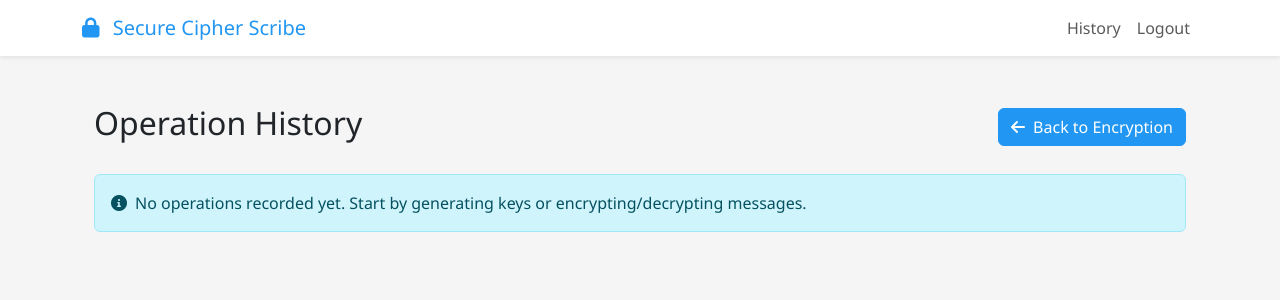
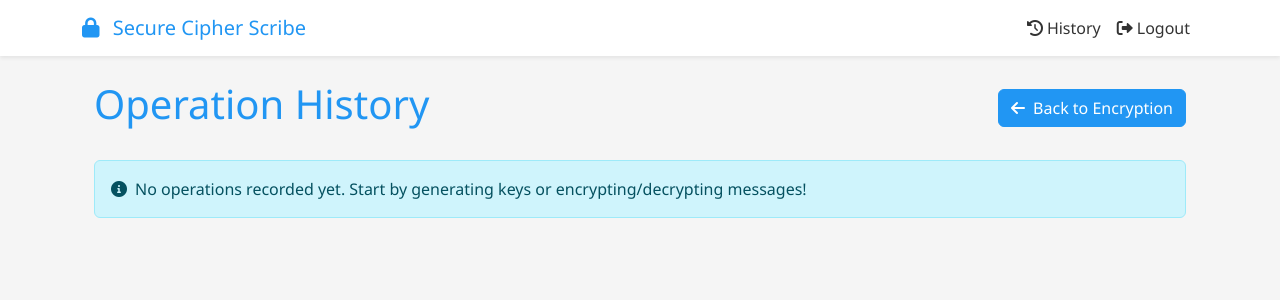
Before and after one commit to alexia26ata/RSA455Project, a Flask app: page /history in a window 1280 px wide. Shown: the top 300 px of the page. Run offline with Flask 3, Linux system fonts and the light colour scheme; the visitor is signed in with stand-in values (Sample User, id 1); data that the repository does not hold is empty.

Commit message:
inchallah

```diff
--- a/templates/base.html
+++ b/templates/base.html
@@ -68,21 +68,41 @@
             border-color: var(--primary-color);
             box-shadow: 0 0 0 0.2rem rgba(33, 150, 243, 0.25);
         }
+
+        .nav-link {
+            color: var(--text-color) !important;
+            transition: color 0.3s ease;
+        }
+
+        .nav-link:hover {
+            color: var(--primary-color) !important;
+        }
     </style>
 </head>
 <body>
     <nav class="navbar navbar-expand-lg navbar-light bg-white shadow-sm">
         <div class="container">
-            <a class="navbar-brand text-primary" href="/">
+            <a class="navbar-brand text-primary" href="{{ url_for('main') }}">
                 <i class="fas fa-lock me-2"></i>
                 Secure Cipher Scribe
             </a>
-            {% if session.get('user_id') %}
             <div class="navbar-nav ms-auto">
-                <a class="nav-link" href="/history">History</a>
-                <a class="nav-link" href="/logout">Logout</a>
+                {% if session.get('user_id') %}
+                    <a class="nav-link" href="{{ url_for('history') }}">
+                        <i class="fas fa-history me-1"></i>History
+                    </a>
+                    <a class="nav-link" href="{{ url_for('logout') }}">
+                        <i class="fas fa-sign-out-alt me-1"></i>Logout
+                    </a>
+                {% else %}
+                    <a class="nav-link" href="{{ url_for('login') }}">
+                        <i class="fas fa-sign-in-alt me-1"></i>Login
+                    </a>
+                    <a class="nav-link" href="{{ url_for('signup') }}">
+                        <i class="fas fa-user-plus me-1"></i>Sign Up
+                    </a>
+                {% endif %}
             </div>
-            {% endif %}
         </div>
     </nav>
 
--- a/templates/history.html
+++ b/templates/history.html
@@ -1,9 +1,9 @@
 {% extends "base.html" %}
 
 {% block content %}
-<div class="container mt-5">
+<div class="container mt-4">
     <div class="d-flex justify-content-between align-items-center mb-4">
-        <h2>Operation History</h2>
+        <h1 class="text-primary">Operation History</h1>
         <a href="{{ url_for('home') }}" class="btn btn-primary">
             <i class="fas fa-arrow-left me-2"></i>Back to Encryption
         </a>
@@ -64,43 +67,38 @@
     </div>
     {% else %}
     <div class="alert alert-info">
-            <i class="fas fa-info-circle me-2"></i>No operations recorded yet. Start by generating keys or encrypting/decrypting messages.
+        <i class="fas fa-info-circle me-2"></i>No operations recorded yet. Start by generating keys or encrypting/decrypting messages!
     </div>
     {% endif %}
 </div>
 
 <style>
-.operation-badge {
-    display: inline-flex;
-    align-items: center;
-    padding: 5px 10px;
-    border-radius: 20px;
-    font-size: 0.9rem;
-    font-weight: 500;
+.data-box {
+    background-color: var(--card-color);
+    border: 1px solid #dee2e6;
+    border-radius: 8px;
+    padding: 12px;
+    margin: 4px 0;
+    word-break: break-all;
+    font-family: monospace;
+    max-height: 200px;
+    overflow-y: auto;
 }
 
-.operation-badge.encrypt {
-    background-color: #e3f2fd;
-    color: #1976d2;
+.key-box {
+    background-color: #f8f9fa;
+    border: 1px solid #dee2e6;
+    border-radius: 4px;
+    padding: 8px;
+    margin-top: 4px;
+    word-break: break-all;
+    font-family: monospace;
 }
 
-.operation-badge.decrypt {
-    background-color: #e8f5e9;
-    color: #2e7d32;
-}
-
-.operation-badge.keys {
-    background-color: #fff3e0;
-    color: #f57c00;
-}
-
-.data-box {
-    background-color: #f8f9fa;
-    padding: 5px 10px;
-    border-radius: 5px;
-    font-family: monospace;
-    font-size: 0.9rem;
-    word-break: break-all;
+.badge {
+    font-size: 0.9em;
+    padding: 6px 12px;
+    border-radius: 4px;
 }
 </style>
 {% endblock %}
```
Also changed, not shown: other parts of templates/history.html (+23 -20 lines). Lines whose indentation alone changed are shown as unchanged.
